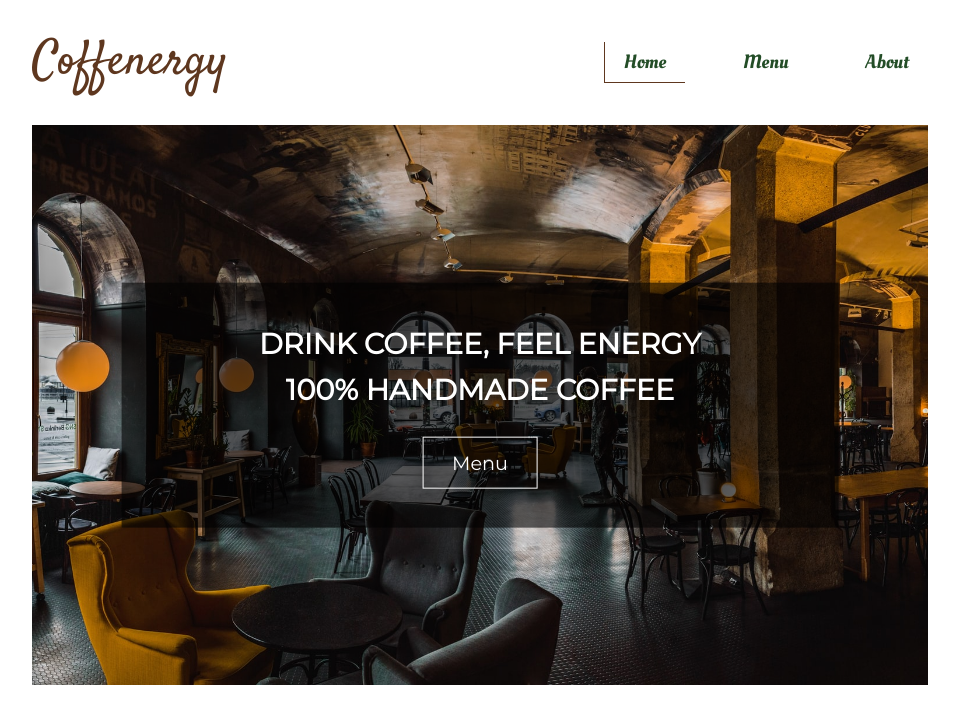
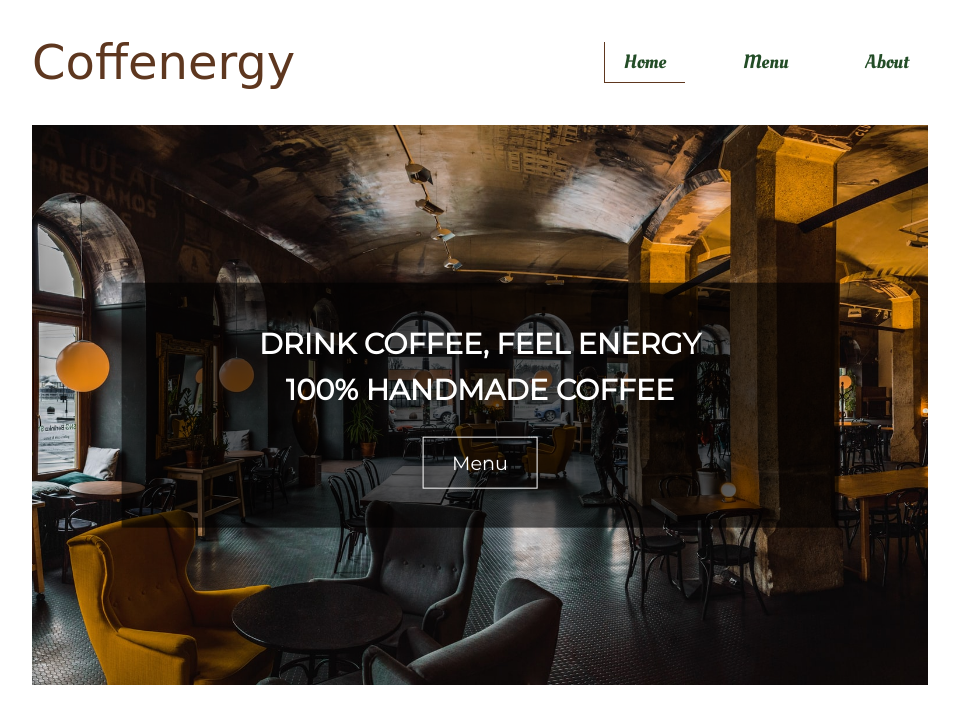
Before and after one commit to chrisvn188/restaurant, a plain HTML site: page index.html in a window 1280 px wide. Shown: the whole page, without its empty margins (160-1119 px from the left). Drawn offline with Linux system fonts and the light colour scheme; a web font is replaced by a local one.

Commit message:
change header font family

```diff
--- a/style.css
+++ b/style.css
@@ -1,5 +1,5 @@
-@import url('https://fonts.googleapis.com/css2?family=Satisfy&display=swap');
-/* font-family: 'Satisfy', cursive; */
+@import url('https://fonts.googleapis.com/css2?family=Rye&display=swap');
+/* font-family: 'Rye', cursive; */
 @import url('https://fonts.googleapis.com/css2?family=Oleo+Script&display=swap');
 /* font-family: 'Oleo Script', cursive; */
 @import url('https://fonts.googleapis.com/css2?family=Montserrat&display=swap');
@@ -37,7 +37,7 @@ body {
 }
 
 .header-logo {
-  font-family: 'Satisfy', cursive;
+  font-family: 'Rye', cursive;
   font-size: 3rem;
   display: block;
   padding: 0.5em 0;
```
